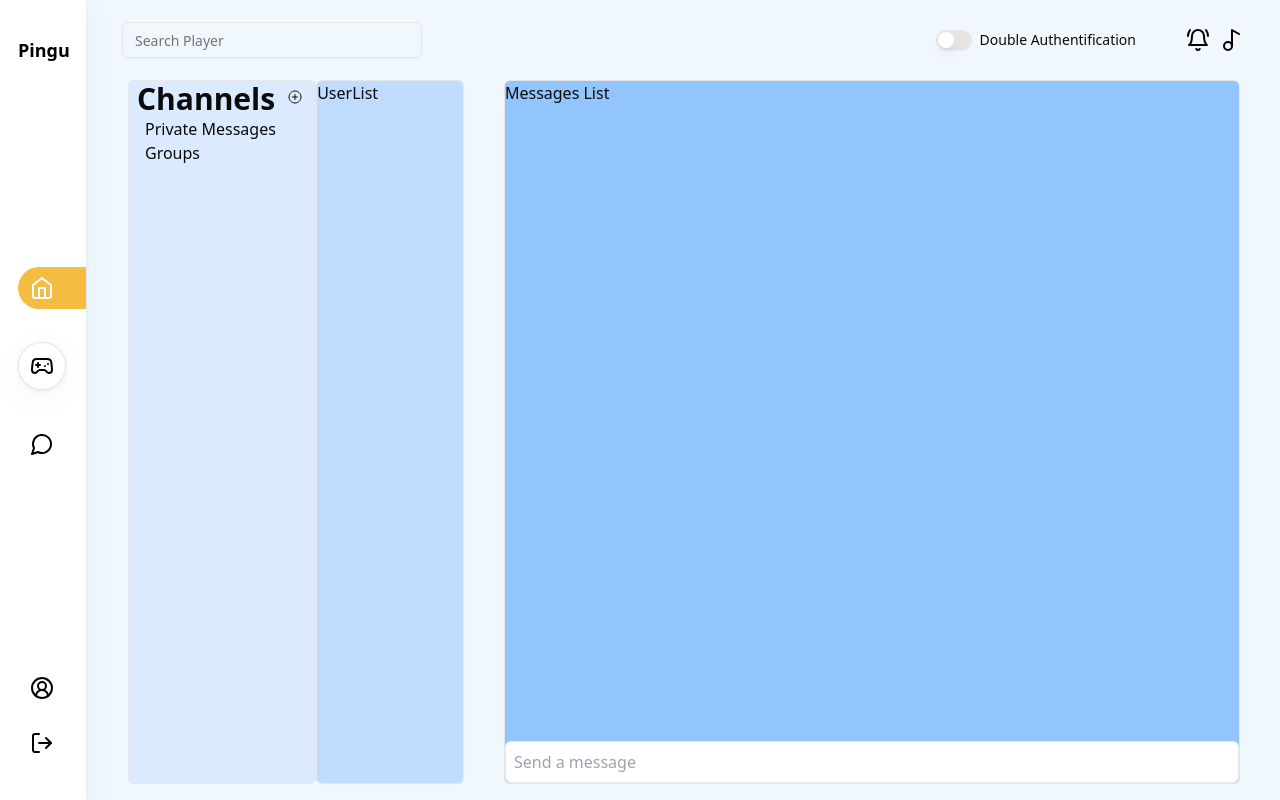
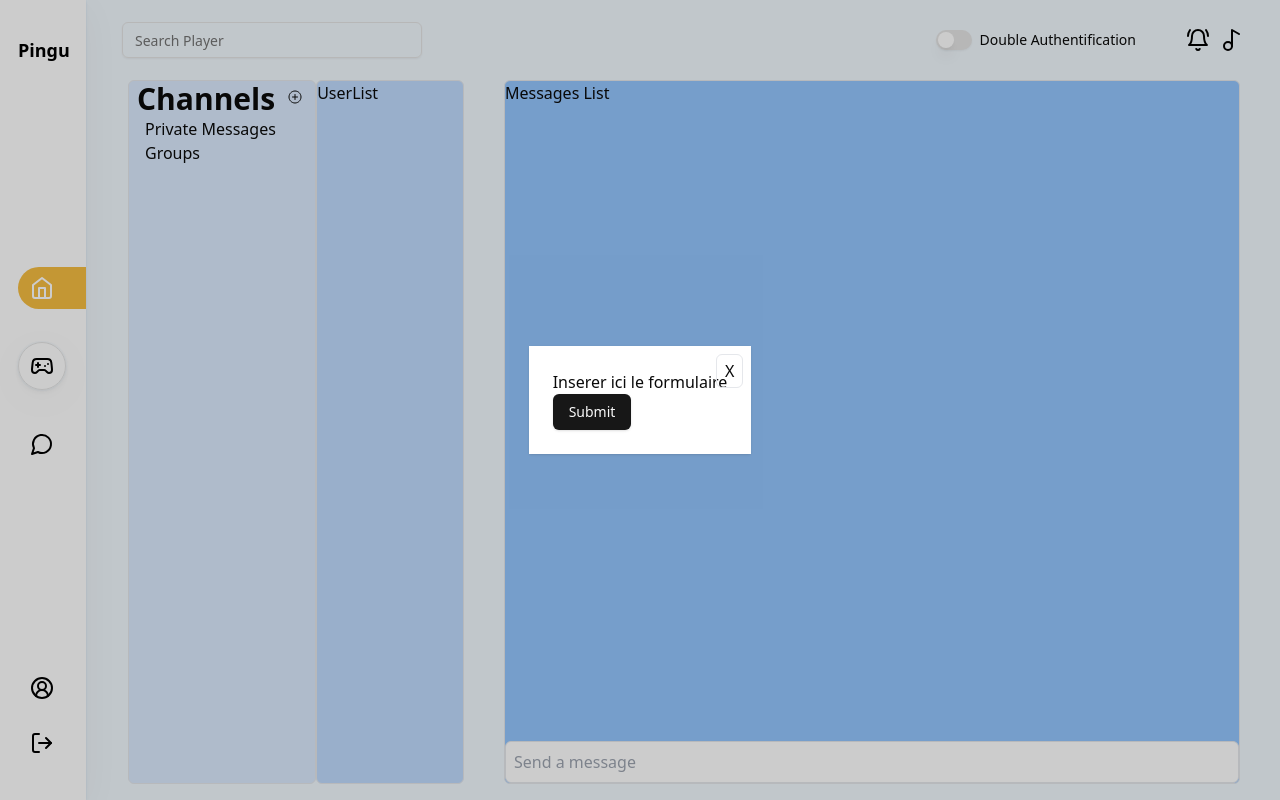
Before and after one commit to fbily42/ft_transcendence, a React (Vite) app in the folder frontend/: page /chat in a window 1280 px wide. Both pictures are taken after a click on the button 295 px from the left and 97 px from the top of the page. Built offline with nearby package versions, Linux system fonts and the light colour scheme.

Commit message:
Creation Modal pour bouton + channel

```diff
--- a/frontend/src/components/Chat/ChannelPanel/ChannelPanel.tsx
+++ b/frontend/src/components/Chat/ChannelPanel/ChannelPanel.tsx
@@ -1,25 +1,59 @@
-import { Button } from '@/components/ui/button'
-import { IoAddCircleOutline } from "react-icons/io5"
+import { Button } from "@/components/ui/button";
+import { IoAddCircleOutline } from "react-icons/io5";
 
-import React from 'react'
+import React, { useState } from "react";
+import Modal from "./Modal";
 
 function ChannelPanel() {
+	const [open, setOpen] = useState<boolean>(false)
+
 	return (
 		<div className="bg-blue-100 h-full w-1/5 rounded-md border">
-		<div className='flex justify-between'>
-			<span className='font-bold text-3xl ml-2'>Channels</span>
-			<Button variant="ghost" size='sm'>
+			<div className="flex justify-between">
+				<span className="font-bold text-3xl ml-2">Channels</span>
+				<Button variant="ghost" size="sm" onClick={() => setOpen(true)}>
 					<IoAddCircleOutline className="h-4 w-4"></IoAddCircleOutline>
 				</Button>
+				<Modal open={open} onClose={() => setOpen(false)}>
+					<div className="flex flex-col gap-4">
+						<p>Inserer ici le formulaire</p>
 					</div>
-		<div className='overflow-y-auto'>
-			<span className='ml-4'>Private Messages</span>
+					<Button onClick={() => setOpen(false)}>Submit</Button>
+				</Modal>
 			</div>
-		<div className='overflow-y-auto'>
-			<span className='ml-4'>Groups</span>
+			<div className="overflow-y-auto">
+				<span className="ml-4">Private Messages</span>
+			</div>
+			<div className="overflow-y-auto">
+				<span className="ml-4">Groups</span>
 			</div>
 		</div>
-  )
+	);
 }
 
-export default ChannelPanel
+export default ChannelPanel;
+
+/*
+
+https://react-hook-form.com/form-builder
+
+import React from 'react';
+import { useForm } from 'react-hook-form';
+
+export default function App() {
+  const { register, handleSubmit, formState: { errors } } = useForm();
+  const onSubmit = data => console.log(data);
+  console.log(errors);
+
+  return (
+    <form onSubmit={handleSubmit(onSubmit)}>
+      <input type="text" placeholder="name" {...register("name", {required: true})} />
+      <input type="password" placeholder="password" {...register("password", {required: true})} />
+      <input type="checkbox" placeholder="private" {...register("private", {})} />
+
+      <input type="submit" />
+    </form>
+  );
+}
+
+*/
--- /dev/null
+++ b/frontend/src/components/Chat/ChannelPanel/Modal.tsx
@@ -0,0 +1,28 @@
+import React from 'react'
+
+type propTypes = {
+	open: boolean;
+	onClose: () => void;
+	children: React.ReactNode;
+}
+
+const Modal: React.FC<propTypes> = ({open, onClose, children}) => {
+  return (
+	<div
+		className={`fixed inset-0 flex justify-center items-center transition-colors
+		${open ? "visible bg-black/20" : "invisible"}`}
+		onClick={onClose}>
+		<div
+			className={`bg-white roundd-lg shadow p-6 transition-all max-w-md
+			${open ? "scale-100 opacity-100" : "scale-110 opacity-0"}`}
+			onClick={(e) => e.stopPropagation()}>
+			<button className='absolute top-2 right-2 py-1 px-2 border berder-neutral-200 rounded-md' onClick={onClose}>X</button>
+		{children}
+		</div>
+	</div>
+  )
+}
+
+export default Modal
+
+// https://www.youtube.com/watch?v=1CN7C6u31zA
```
Also changed, not shown: 1 other file (tests, documents, lock files or other folders). Lines whose indentation alone changed are shown as unchanged.
